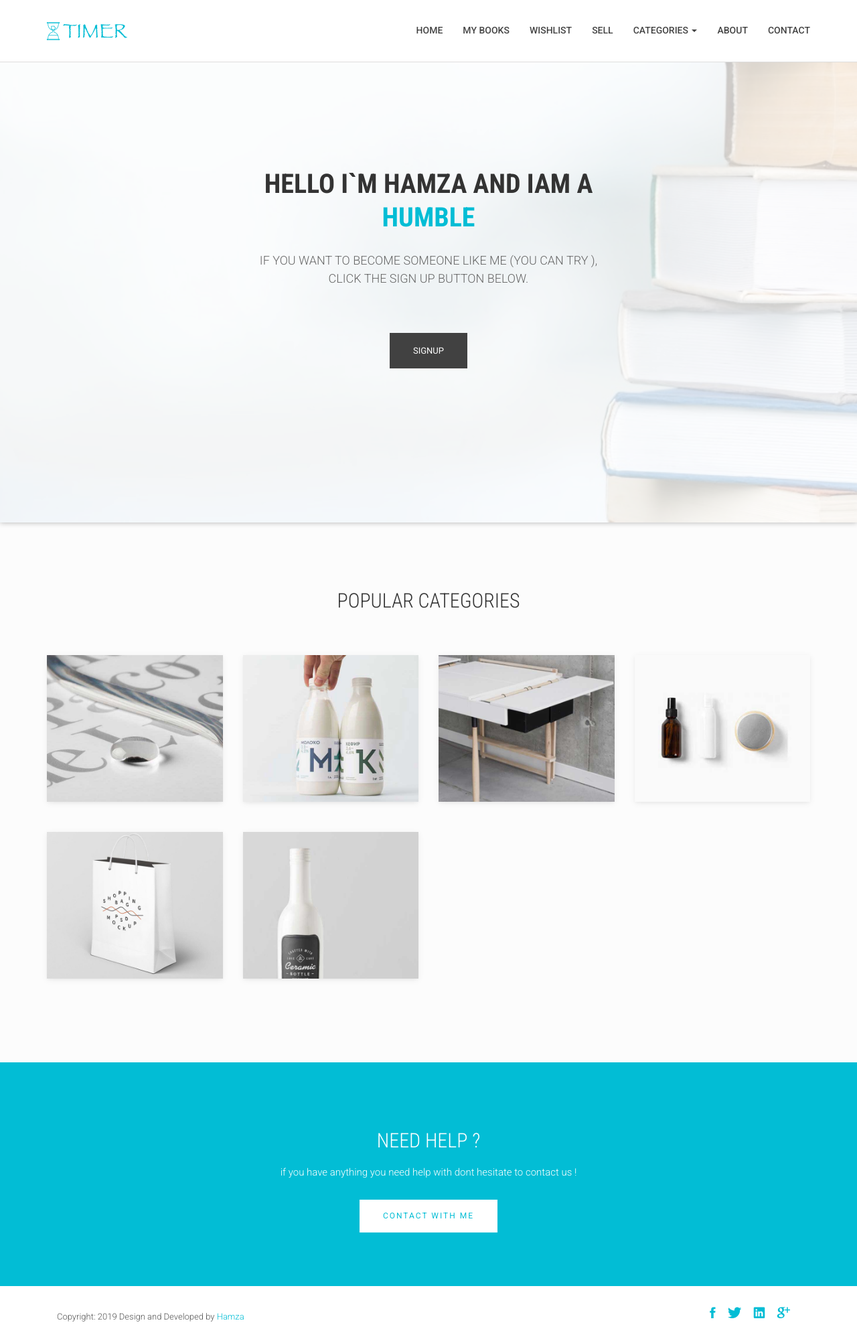
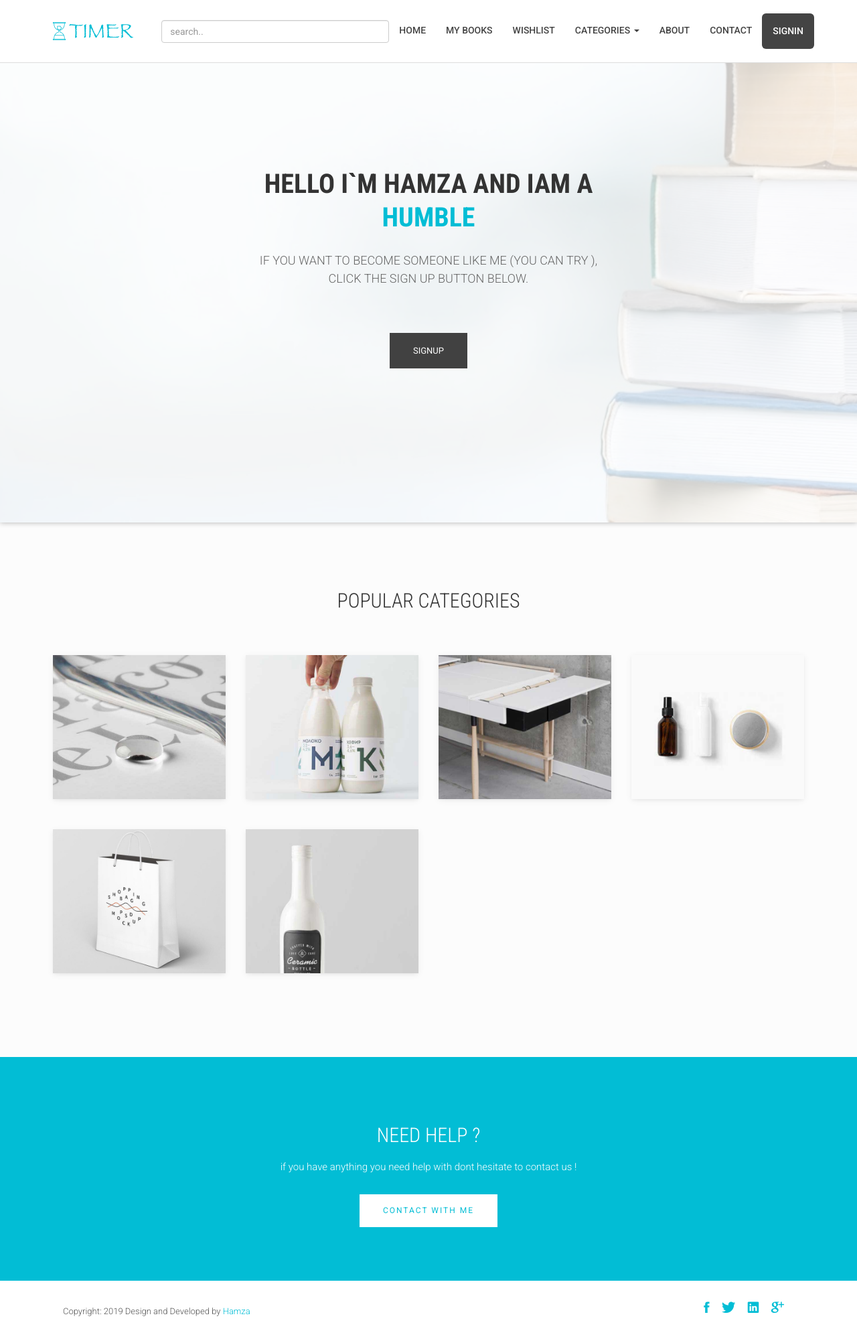
Before and after one commit to bassamkilani/Online-Bookshop, a PHP site: page / in a window 1280 px wide. Shown: the whole page at 67% size. After the commit the page ends 1965 px from the top, so only its background shows below. Run offline with PHP 8.4, Linux system fonts and the light colour scheme; some web fonts are replaced.

Commit message:
nav bar index

```diff
--- a/css/main.css
+++ b/css/main.css
@@ -23,8 +23,15 @@ p {
 }
 ul {
   padding-left: 0;
+  }
+.container{
+
+width:90%;
+
 }
+
 ul li {
+
   list-style: none;
 }
 h2 {
@@ -83,6 +90,7 @@ a:hover {
 .navbar-header .navbar-brand {
   padding: 5px 0;
 }
+
 .navbar-header .navbar-brand a {
   height: auto;
   display: inline-block;
@@ -114,6 +122,7 @@ a:hover {
   color: #444;
 }
 #top-bar .main-menu li {
+
   position: relative;
 }
 #top-bar .main-menu li a {
@@ -124,6 +133,7 @@ a:hover {
   -o-transition: .3s all;
   transition: .3s all;
   text-transform: uppercase;
+
 }
 #top-bar .main-menu li a:hover {
   color: #02bdd5;
@@ -1098,3 +1108,21 @@ article {
   color: #fff;
   border-bottom: 1px solid rgba(0, 0, 0, 0.1);
 }
+
+.form-control{
+
+    margin-top:10px;
+    width : 340px
+}
+
+
+#top-bar .main-menu li #signin{
+ color:white;
+ background:#444;
+
+}
+
+#top-bar .navbar-nav > li > #signin:hover {
+background:#444;
+
+}
--- a/index.html
+++ b/index.html
@@ -47,6 +47,7 @@
         <header id="top-bar" class="navbar-fixed-top animated-header">
             <div class="container">
                 <div class="navbar-header">
+
                     <!-- responsive nav button -->
                     <button type="button" class="navbar-toggle" data-toggle="collapse" data-target=".navbar-collapse">
                     <span class="sr-only">Toggle navigation</span>
@@ -66,8 +67,17 @@
                 </div>
                 <!-- main menu -->
                 <nav class="collapse navbar-collapse navbar-right" role="navigation">
+
+
+
+
                     <div class="main-menu">
                         <ul class="nav navbar-nav navbar-right">
+                 <!-- Search form -->
+             <li>
+              <input type="search" class="form-control" placeholder="search..">
+
+              </li>
                             <li>
                                 <a href="index.html" >Home</a>
                             </li>
@@ -76,7 +86,7 @@
                                 <a href="#">wishlist</a>
 
                             </li>
-                               <li><a href="#">sell</a></li>
+
                             <li class="dropdown">
                                 <a href="#" class="dropdown-toggle" data-toggle="dropdown">categories <span class="caret"></span></a>
                                 <div class="dropdown-menu">
@@ -89,6 +99,12 @@
                             </li>
                             <li><a href="about.html">About</a></li>
                             <li><a href="contact.html">Contact</a></li>
+
+                                                            <li >
+                                <a id ="signin"class ="btn btn-lg" href="#">Signin</a>
+
+                            </li>
+
                         </ul>
                     </div>
                 </nav>
```
